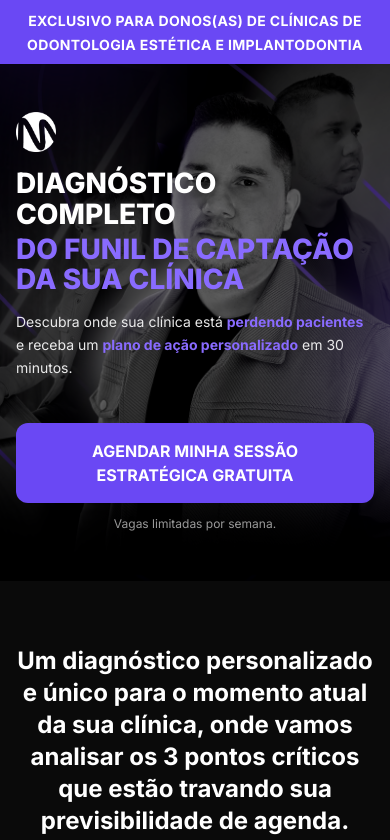
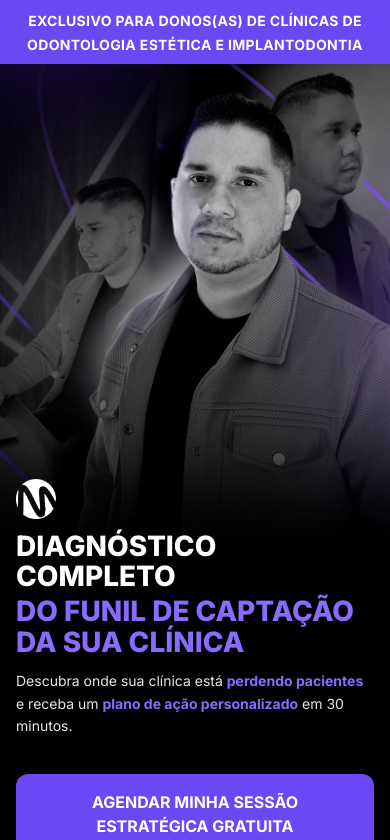
Before and after one commit to Agencia-Lema-Digital/lema-lp-odonto, a React (Vite) app: page / in a window 390 px wide. Shown: the top 840 px of the page. Built offline with nearby package versions, Linux system fonts and the light colour scheme; the HTML template or start-up script is replaced by a standard one.

Commit message:
Ajusta hero mobile para 100vh
Co-authored-by: lemaagdigital <240208266+lemaagdigital@users.noreply.github.com>

```diff
--- a/src/components/HeroSection.tsx
+++ b/src/components/HeroSection.tsx
@@ -6,7 +6,7 @@ import heroCapaMobile from "@/assets/hero-capa-mobile.png";
 import heroLogo from "@/assets/hero-logo.png";
 
 const HeroSection = () =>
-<section className="hero-gradient py-12 md:py-[100px] relative overflow-hidden">
+<section className="hero-gradient min-h-[100svh] md:min-h-0 md:py-[100px] relative overflow-hidden flex flex-col md:block">
     {/* Background image - Desktop */}
     <div
     className="absolute inset-0 bg-cover bg-center bg-no-repeat pointer-events-none hidden md:block"
@@ -17,12 +17,16 @@ const HeroSection = () =>
     className="absolute inset-0 bg-cover bg-top bg-no-repeat pointer-events-none md:hidden"
     style={{ backgroundImage: `url(${heroCapaMobile})` }} />
 
-    {/* Dark overlay for text contrast */}
-    <div className="absolute inset-0 bg-black/50 md:bg-black/40 pointer-events-none" />
+    {/* Dark overlay - gradient from bottom for mobile, uniform for desktop */}
+    <div className="absolute inset-0 pointer-events-none hidden md:block bg-black/40" />
+    <div className="absolute inset-0 pointer-events-none md:hidden" style={{ background: 'linear-gradient(to bottom, transparent 15%, rgba(0,0,0,0.45) 40%, rgba(0,0,0,0.75) 70%)' }} />
 
-    <div className="container mx-auto px-4 md:px-8 relative z-10">
+    {/* Mobile: push content to bottom third */}
+    <div className="flex-1 md:hidden" />
+
+    <div className="container mx-auto px-4 md:px-8 relative z-10 pb-6 md:pb-0">
       <div className="max-w-3xl">
-        <AnimatedSection className="space-y-4 md:space-y-6 text-left">
+        <AnimatedSection className="space-y-3 md:space-y-6 text-left">
           <motion.img
             src={heroLogo}
             alt="Lema Digital"
@@ -49,7 +53,6 @@ const HeroSection = () =>
               DO FUNIL DE CAPTAÇÃO DA SUA CLÍNICA
             </motion.span>
           </h1>
-          <div className="mb-1 md:mb-0" />
 
           {/* Mobile subheadline - shorter */}
           <motion.p
@@ -80,7 +83,7 @@ const HeroSection = () =>
           </motion.p>
 
           <motion.div
-          className="space-y-2 pt-5 md:pt-2"
+          className="space-y-2 pt-4 md:pt-2"
           initial={{ opacity: 0, y: 20 }}
           animate={{ opacity: 1, y: 0 }}
           transition={{ duration: 0.6, delay: 0.5 }}>
```
